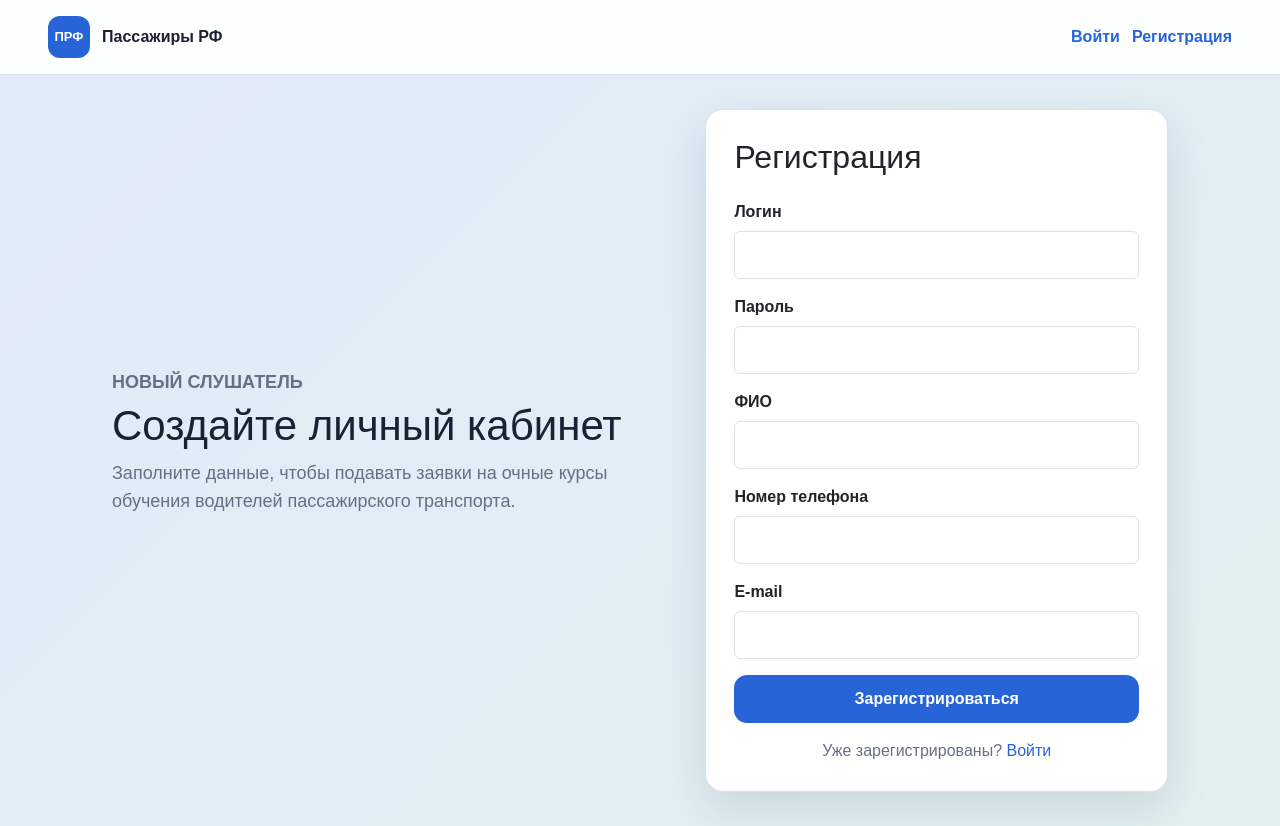
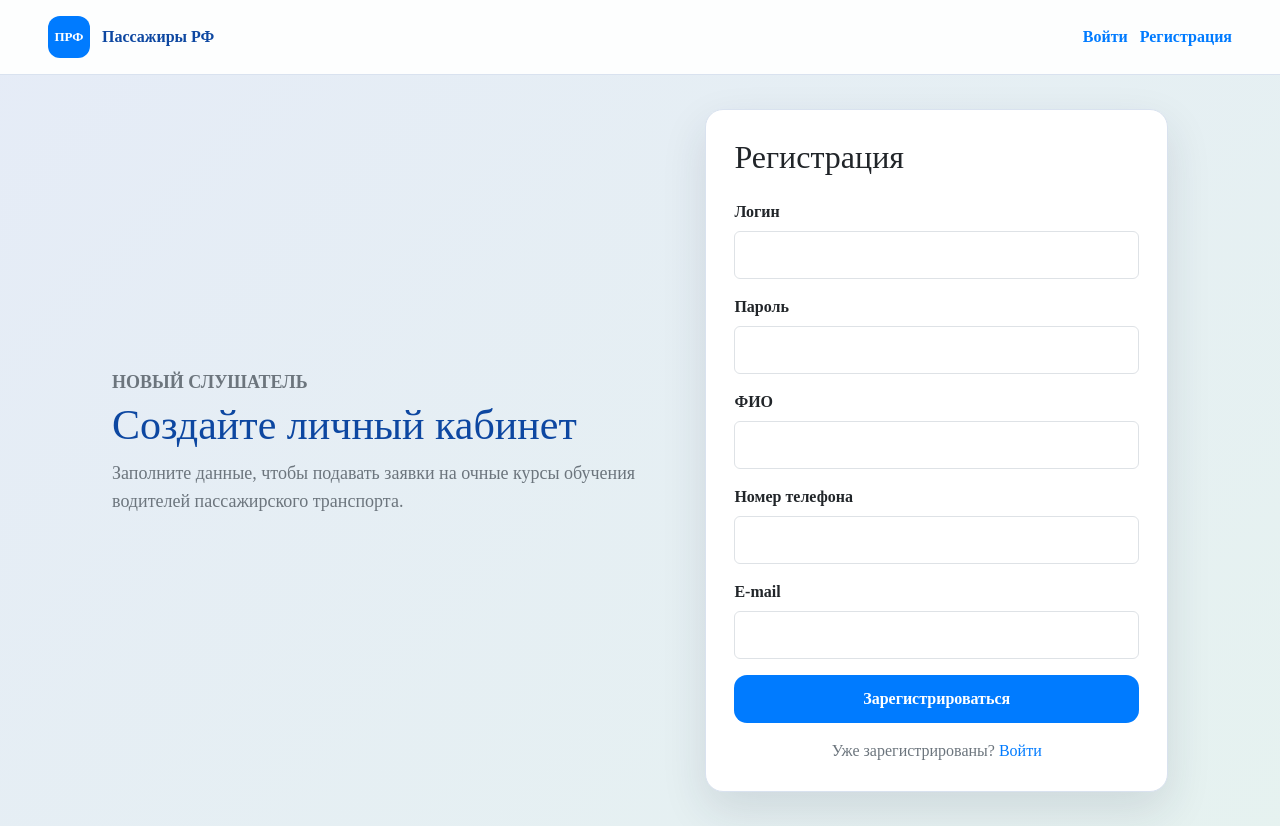
Before and after one commit to Henasil/demo, a Django app: page /register/ in a window 1280 px wide. Run offline with Django 5.2, Linux system fonts and the light colour scheme; some web fonts are replaced.

Commit message:
front fix, add color for demo, and continio design

```diff
--- a/static/css/style.css
+++ b/static/css/style.css
@@ -1,10 +1,18 @@
+@font-face {
+    font-family: 'PT_Sans';
+    src: url('../../assets/fonts/PT_Sans/PTSans-Regular.ttf');
+    font-style: normal;
+    font-display: swap;
+  }
+
+
 :root {
-    --ink: #192132;
-    --muted: #667085;
+    --ink: #0d47a1;
+    --muted: #6c757d;
     --line: #d9e2ef;
     --paper: #ffffff;
-    --bg: #f4f7fb;
-    --primary: #2764d8;
+    --bg: #f8f9fa;
+    --primary: #007bff;
     --accent: #0f9f7a;
     --warm: #f26b4f;
     --shadow: 0 18px 45px rgba(31, 43, 68, 0.12);
@@ -18,7 +26,7 @@ body {
     margin: 0;
     min-height: 100vh;
     color: var(--ink);
-    font-family: Arial, Helvetica, sans-serif;
+    font-family: 'PT_Sans';
     background: linear-gradient(135deg, rgba(39, 100, 216, 0.09), rgba(15, 159, 122, 0.08)), var(--bg);
 }
 
```
Also changed, not shown: templates/login.html (line endings or trailing spaces).
